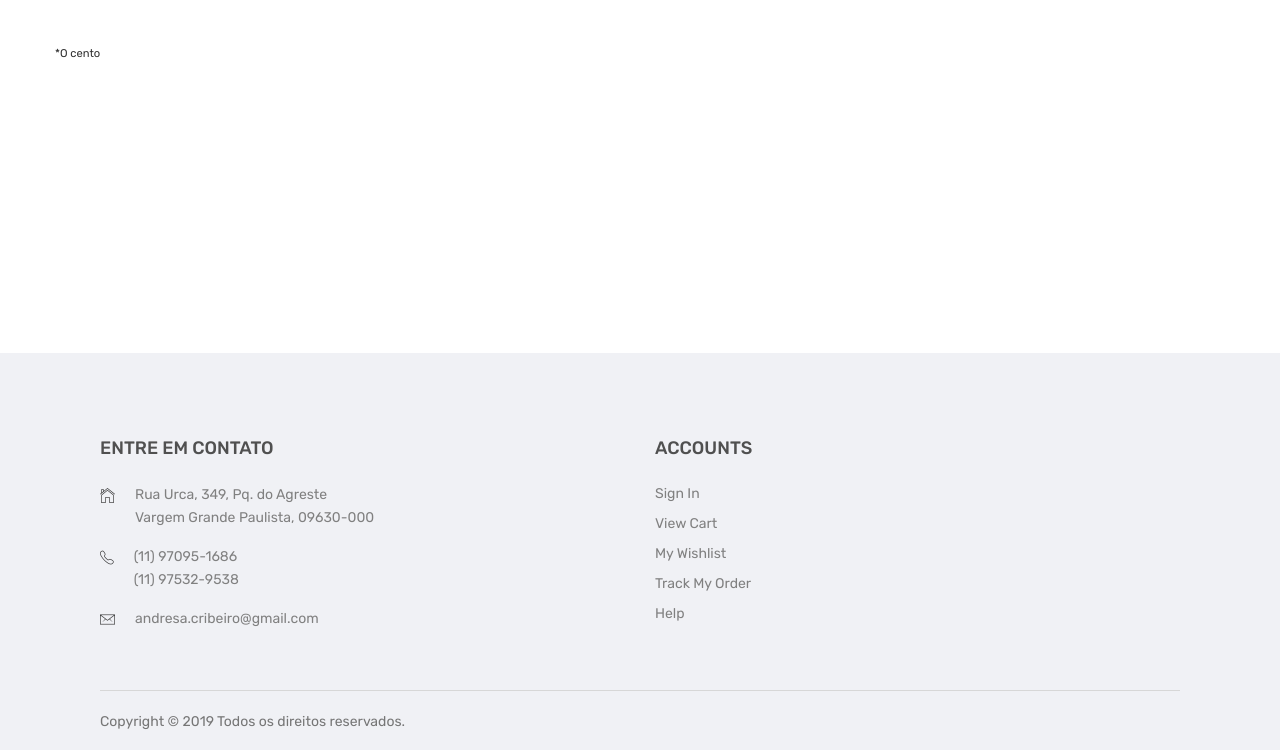
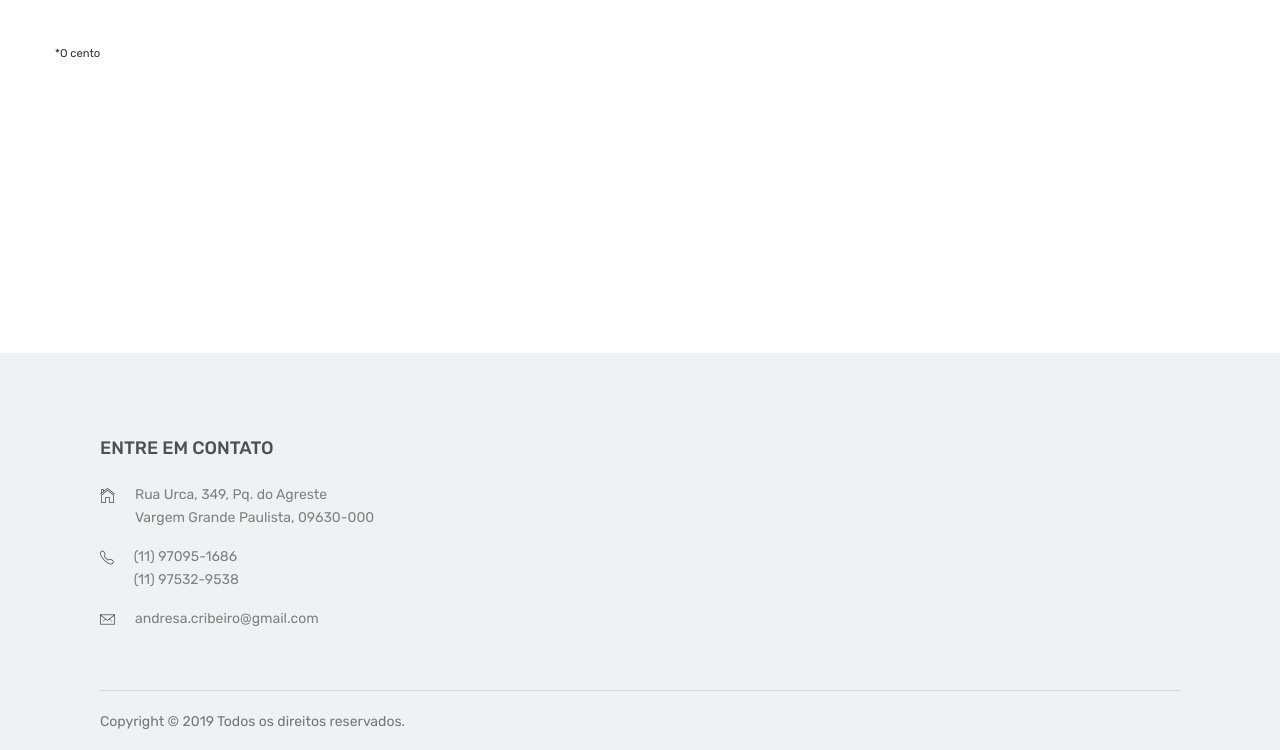
Before and after one commit to ca-r0-l/andremir-salgados, a plain HTML site: page index.html in a window 1280 px wide. Shown: the part 2103-2853 px from the top of the page. Drawn offline with Linux system fonts and the light colour scheme; files whose address does not match are found by name.

Commit message:
removendo parte do footer

```diff
--- a/index.html
+++ b/index.html
@@ -266,7 +266,7 @@
                 <div class="container-fluid">
                     <div class="footer-top pt-85 pb-25">
                         <div class="row">
-                            <div class="col-lg-6 col-md-6">
+                            <div class="col-lg-12 col-md-12">
                                 <div class="footer-widget mb-30">
                                     <div class="footer-widget-title">
                                         <h3>Entre em contato</h3>
@@ -297,22 +297,6 @@
                                                 <p><a href="#">andresa.cribeiro@gmail.com</a></p>
                                             </div>
                                         </div>
-                                    </div>
-                                </div>
-                            </div>
-                            <div class="col-lg-6 col-md-6">
-                                <div class="footer-widget mb-30">
-                                    <div class="footer-widget-title">
-                                        <h3>accounts</h3>
-                                    </div>
-                                    <div class="food-widget-content">
-                                        <ul class="quick-link">
-                                            <li><a href="login-register.html">Sign In</a></li>
-                                            <li><a href="cart.html">View Cart</a></li>
-                                            <li><a href="wishlist.html">My Wishlist</a></li>
-                                            <li><a href="#">Track My Order</a></li>
-                                            <li><a href="#">Help</a></li>
-                                        </ul>
                                     </div>
                                 </div>
                             </div>
```
Also changed, not shown: salgados.html (+1 -1 lines).
